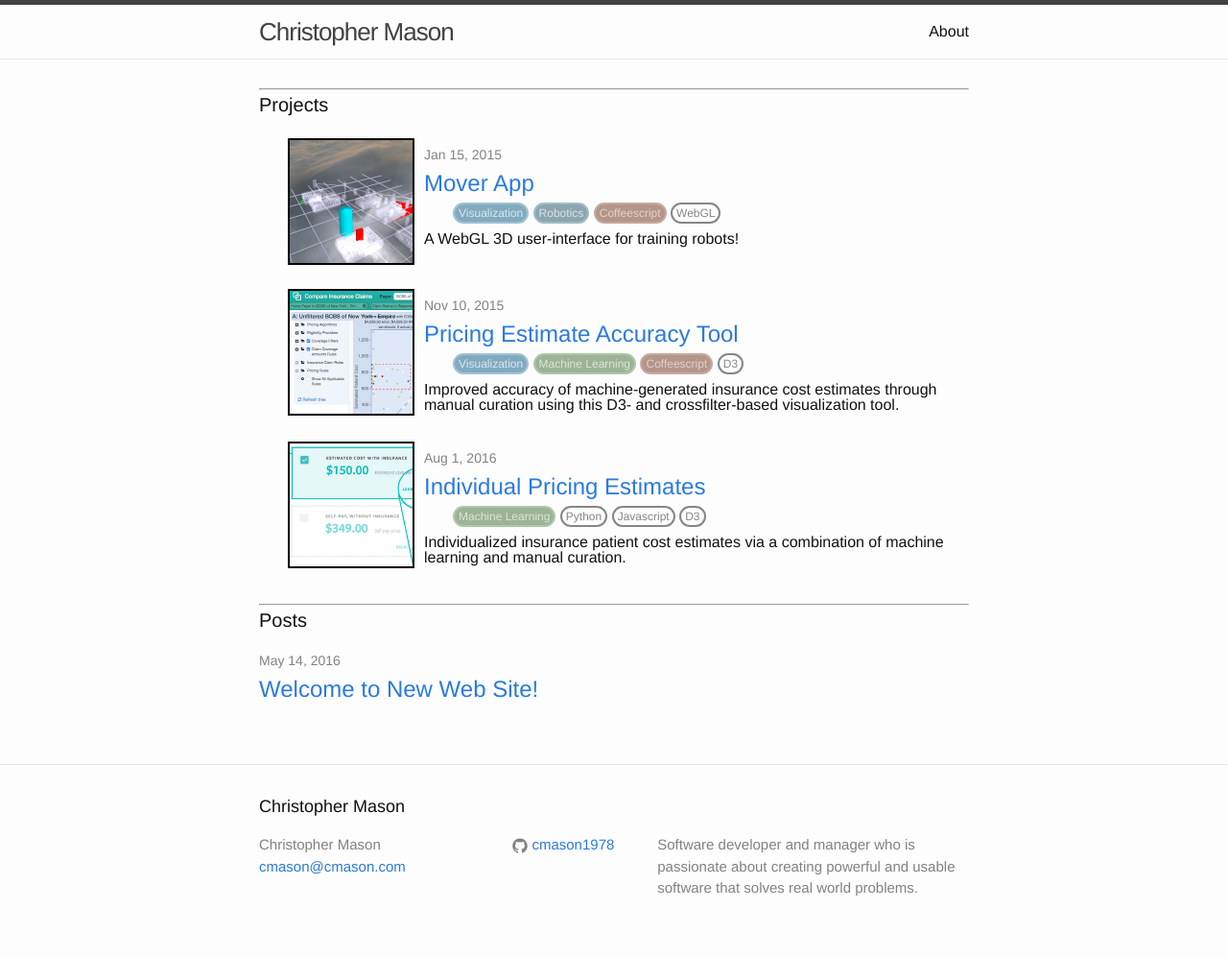
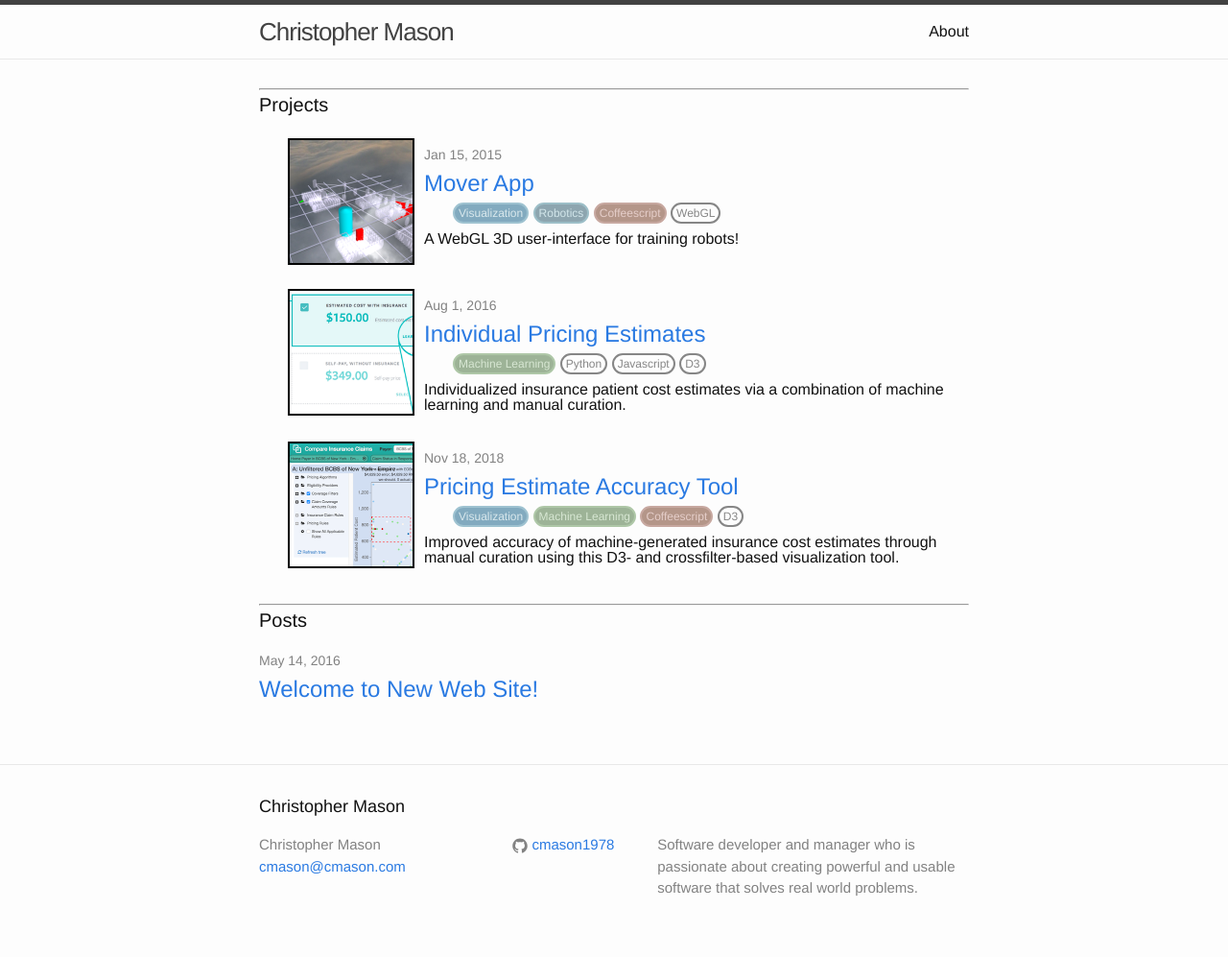
Before and after one commit to masoncj/masoncj.github.io, a Jekyll site: the page built from index.html, in a window 1280 px wide. Shown: the whole page at 96% size. Built offline with Jekyll 4.4.1, drawn with Linux system fonts in a browser that asks for light colours; a script that is not in the unit is left out.

Commit message:
Update Jekyll, again.  Add theme.

```diff
--- a/Gemfile
+++ b/Gemfile
@@ -1,4 +1,4 @@
 source 'https://rubygems.org'
-gem 'github-pages', '104', group: :jekyll_plugins
+gem 'github-pages', '193', group: :jekyll_plugins
 gem 'jekyll-babel'
 gem 'jekyll-paginate'
--- a/_config.yml
+++ b/_config.yml
@@ -5,8 +5,10 @@ description:
   Software developer and manager who is passionate about creating
   powerful and usable software that solves real world problems.
 baseurl: "" # the subpath of your site, e.g. /blog
-url: "http://www2.cmason.com.com" # the base hostname & protocol for your site
+url: "http://www2.cmason.com" # the base hostname & protocol for your site
 github_username:  cmason1978
+
+theme: jekyll-theme-slate
 
 collections:
   projects:
--- a/_projects/comparison_tool.md
+++ b/_projects/comparison_tool.md
@@ -1,7 +1,7 @@
 ---
 layout: project
 title: Pricing Estimate Accuracy Tool
-date: 2015-11-10
+date: 2018-11-18
 icon: comparison_tool_icon.png
 tags:
   - Visualization
```
Also changed, not shown: Gemfile.lock, README.md.
